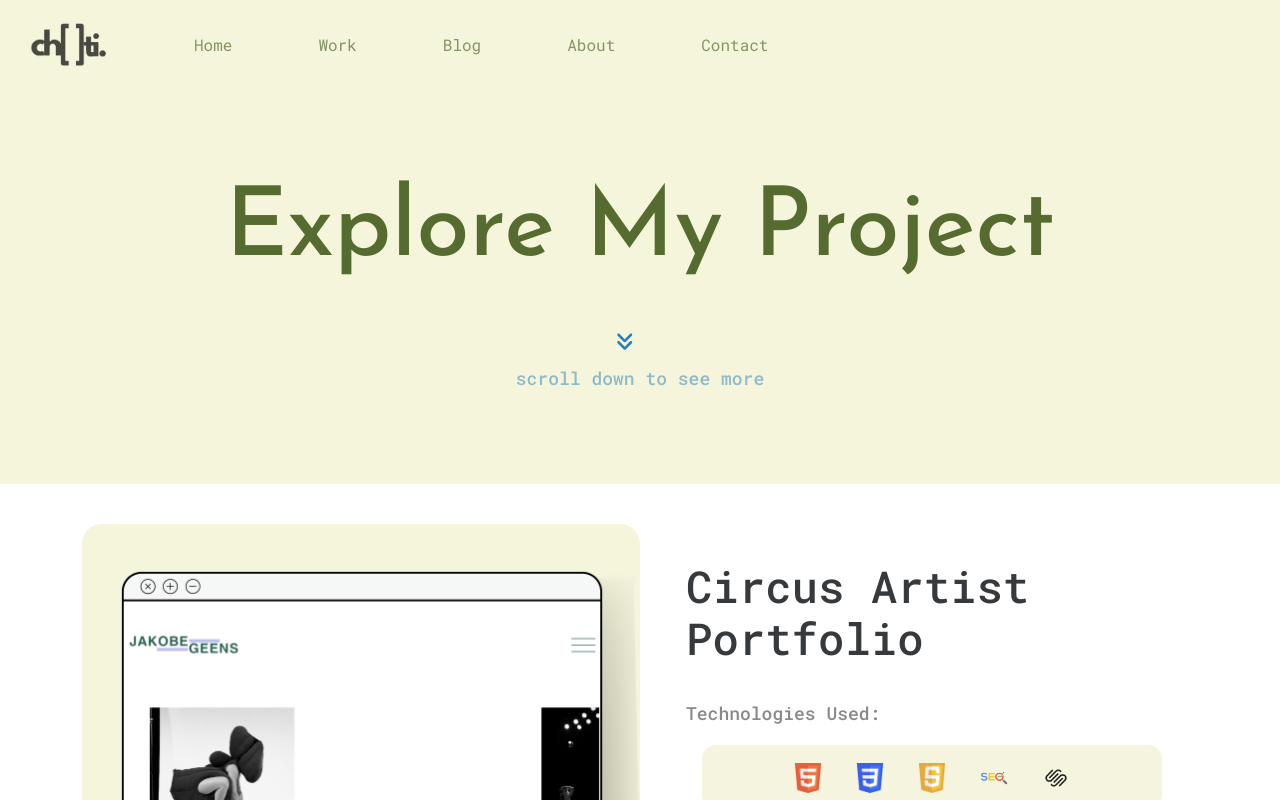
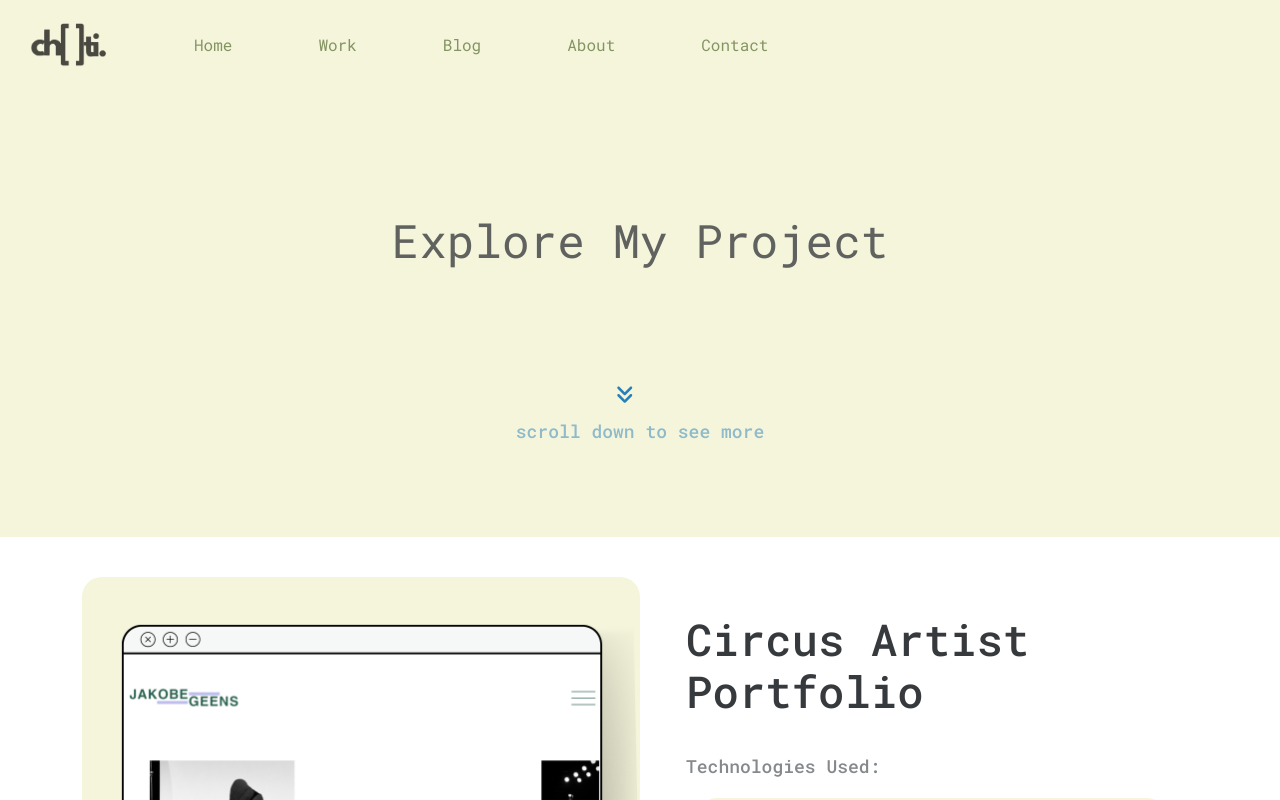
Before and after one commit to jgchoti/jgchoti.github.io, a React (Create React App) app: page /project in a window 1280 px wide. Shown: the top 800 px of the page. Built offline with nearby package versions, Linux system fonts and the light colour scheme.

Commit message:
Update typography.css

```diff
--- a/src/style/typography.css
+++ b/src/style/typography.css
@@ -1,14 +1,24 @@
-.hero h1,
 .description h1,
 .content h1 {
-  font-size: 96px;
+  margin-top: 65px;
+  font-size: 56px;
   font-family: var(--head-font-family);
   color: var(--secondary-color);
 }
+.hero h1,
 .description h2,
 .hero h2,
+.about-content h2,
 .content h2 {
   font-family: var(--font-family);
+}
+
+.hero p {
+  font-family: var(--font-family);
+  margin-top: 80px;
+  font-size: 24px;
+  font-weight: lighter;
+  opacity: 0.6;
 }
 
 h3 {
@@ -51,24 +61,20 @@ p {
   color: var(--main-bg-color);
 }
 
-.hero h2 {
-  margin-top: 65px;
-  margin-bottom: 16px;
+.hero h1 {
+  margin-top: 20px;
+  margin-bottom: 64px;
   font-weight: normal;
-  font-size: 24px;
+  font-size: 46px;
   line-height: 2;
   opacity: 0.7;
-}
-
-.hero p {
-  font-family: var(--font-family);
-  font-size: 36px;
-  font-weight: bold;
 }
 
 .content-container h1 {
   font-size: 60px;
   line-height: 1.6;
+  font-family: var(--head-font-family);
+  color: var(--primary-color);
 }
 
 .content-container h2 {
@@ -122,3 +128,15 @@ footer .copyright {
   transform: translateY(-2px);
   text-decoration: underline;
 }
+
+.about-content li {
+  list-style: none;
+}
+.about-content h2 {
+  margin-bottom: 24px;
+  font-size: 24px;
+}
+
+.about-content p {
+  line-height: 2;
+}
```
